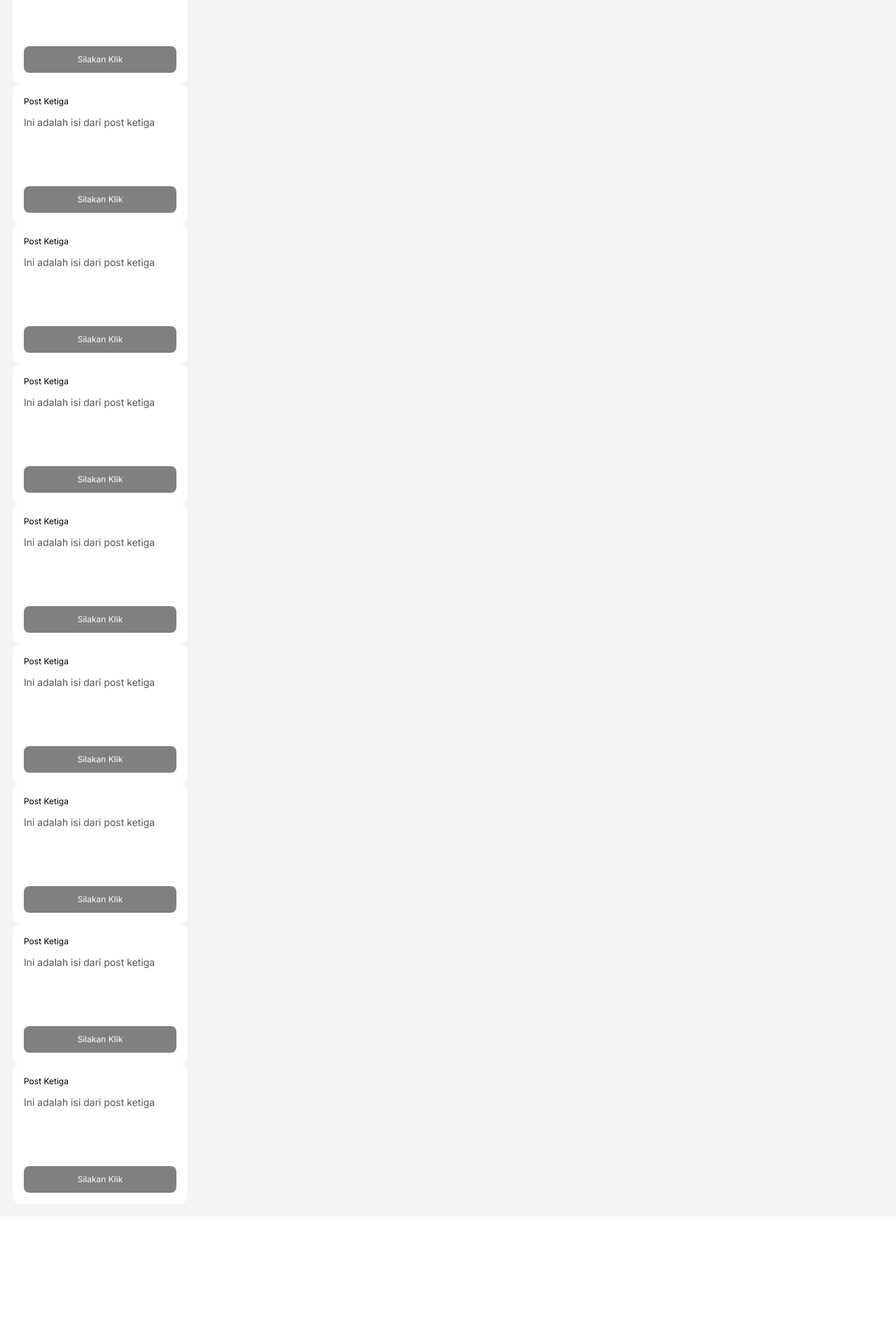
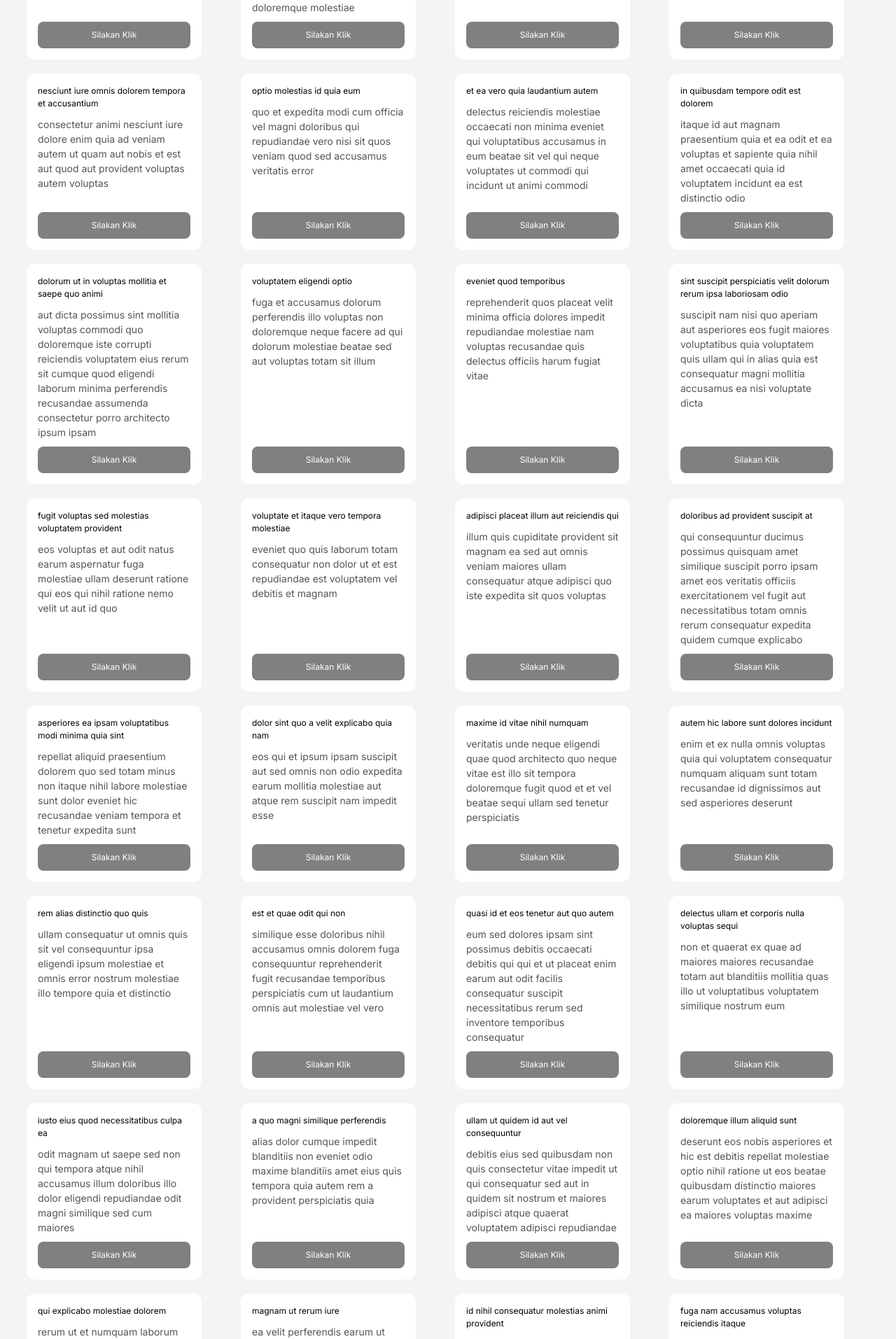
Before and after one commit to rafiapiyyu/admin-ui1, a React (Vite) app: page / in a window 1280 px wide. Shown: the part 543-2456 px from the top of the page at 70% size. Before the commit the page ends 2281 px from the top, so only its background shows below. Built offline with nearby package versions, Linux system fonts and the light colour scheme.

Commit message:
uts sisi klien revisi terakhir

```diff
--- a/src/App.css
+++ b/src/App.css
@@ -26,5 +26,4 @@ html {
   --color-special-red: #e73d1c;
   --color-special-red2: #b83016;
 
-
 }
--- a/src/PostCard.css
+++ b/src/PostCard.css
@@ -1,8 +1,8 @@
 .card {
   display: flex;
   flex-direction: column;
-  justify-content: center;
-  justify-items: center;
+  justify-content: space-between;
+
 
   width: 250px;
   min-height: 200px;
@@ -60,3 +60,10 @@
 .card-button.clicked:hover {
   background-color:#b83016;
 }
+
+.post-container {
+  display: grid;
+  grid-template-columns: repeat(auto-fill, minmax(250px, 1fr));
+  gap: 20px;
+  padding: 20px;
+}
--- a/src/PostList.jsx
+++ b/src/PostList.jsx
@@ -2,84 +2,239 @@ import PostCard from "./PostCard";
 
 const posts = [
   {
-    id: 1,
-    userId: 1,
-    title: "Post Pertama",
-    body: "Ini adalah isi dari post pertama",
+    "userId": 1,
+    "id": 1,
+    "title": "sunt aut facere repellat provident occaecati excepturi optio reprehenderit",
+    "body": "quia et suscipit\nsuscipit recusandae consequuntur expedita et cum\nreprehenderit molestiae ut ut quas totam\nnostrum rerum est autem sunt rem eveniet architecto"
   },
   {
-    id: 2,
-    userId: 1,
-    title: "Post Kedua",
-    body: "Ini adalah isi dari post kedua",
+    "userId": 1,
+    "id": 2,
+    "title": "qui est esse",
+    "body": "est rerum tempore vitae\nsequi sint nihil reprehenderit dolor beatae ea dolores neque\nfugiat blanditiis voluptate porro vel nihil molestiae ut reiciendis\nqui aperiam non debitis possimus qui neque nisi nulla"
   },
   {
-    id: 3,
-    userId: 2,
-    title: "Post Ketiga",
-    body: "Ini adalah isi dari post ketiga",
+    "userId": 1,
+    "id": 3,
+    "title": "ea molestias quasi exercitationem repellat qui ipsa sit aut",
+    "body": "et iusto sed quo iure\nvoluptatem occaecati omnis eligendi aut ad\nvoluptatem doloribus vel accusantium quis pariatur\nmolestiae porro eius odio et labore et velit aut"
   },
   {
-    id: 4,
-    userId: 2,
-    title: "Post Ketiga",
-    body: "Ini adalah isi dari post ketiga",
+    "userId": 1,
+    "id": 4,
+    "title": "eum et est occaecati",
+    "body": "ullam et saepe reiciendis voluptatem adipisci\nsit amet autem assumenda provident rerum culpa\nquis hic commodi nesciunt rem tenetur doloremque ipsam iure\nquis sunt voluptatem rerum illo velit"
   },
   {
-    id: 5,
-    userId: 2,
-    title: "Post Ketiga",
-    body: "Ini adalah isi dari post ketiga",
+    "userId": 1,
+    "id": 5,
+    "title": "nesciunt quas odio",
+    "body": "repudiandae veniam quaerat sunt sed\nalias aut fugiat sit autem sed est\nvoluptatem omnis possimus esse voluptatibus quis\nest aut tenetur dolor neque"
   },
   {
-    id: 6,
-    userId: 2,
-    title: "Post Ketiga",
-    body: "Ini adalah isi dari post ketiga",
+    "userId": 1,
+    "id": 6,
+    "title": "dolorem eum magni eos aperiam quia",
+    "body": "ut aspernatur corporis harum nihil quis provident sequi\nmollitia nobis aliquid molestiae\nperspiciatis et ea nemo ab reprehenderit accusantium quas\nvoluptate dolores velit et doloremque molestiae"
   },
   {
-    id: 7,
-    userId: 2,
-    title: "Post Ketiga",
-    body: "Ini adalah isi dari post ketiga",
+    "userId": 1,
+    "id": 7,
+    "title": "magnam facilis autem",
+    "body": "dolore placeat quibusdam ea quo vitae\nmagni quis enim qui quis quo nemo aut saepe\nquidem repellat excepturi ut quia\nsunt ut sequi eos ea sed quas"
   },
   {
-    id: 8,
-    userId: 2,
-    title: "Post Ketiga",
-    body: "Ini adalah isi dari post ketiga",
+    "userId": 1,
+    "id": 8,
+    "title": "dolorem dolore est ipsam",
+    "body": "dignissimos aperiam dolorem qui eum\nfacilis quibusdam animi sint suscipit qui sint possimus cum\nquaerat magni maiores excepturi\nipsam ut commodi dolor voluptatum modi aut vitae"
   },
   {
-    id: 9,
-    userId: 2,
-    title: "Post Ketiga",
-    body: "Ini adalah isi dari post ketiga",
+    "userId": 1,
+    "id": 9,
+    "title": "nesciunt iure omnis dolorem tempora et accusantium",
+    "body": "consectetur animi nesciunt iure dolore\nenim quia ad\nveniam autem ut quam aut nobis\net est aut quod aut provident voluptas autem voluptas"
   },
   {
-    id: 10,
-    userId: 2,
-    title: "Post Ketiga",
-    body: "Ini adalah isi dari post ketiga",
+    "userId": 1,
+    "id": 10,
+    "title": "optio molestias id quia eum",
+    "body": "quo et expedita modi cum officia vel magni\ndoloribus qui repudiandae\nvero nisi sit\nquos veniam quod sed accusamus veritatis error"
   },
   {
-    id: 11,
-    userId: 2,
-    title: "Post Ketiga",
-    body: "Ini adalah isi dari post ketiga",
+    "userId": 2,
+    "id": 11,
+    "title": "et ea vero quia laudantium autem",
+    "body": "delectus reiciendis molestiae occaecati non minima eveniet qui voluptatibus\naccusamus in eum beatae sit\nvel qui neque voluptates ut commodi qui incidunt\nut animi commodi"
+  },
+  {
+    "userId": 2,
+    "id": 12,
+    "title": "in quibusdam tempore odit est dolorem",
+    "body": "itaque id aut magnam\npraesentium quia et ea odit et ea voluptas et\nsapiente quia nihil amet occaecati quia id voluptatem\nincidunt ea est distinctio odio"
+  },
+  {
+    "userId": 2,
+    "id": 13,
+    "title": "dolorum ut in voluptas mollitia et saepe quo animi",
+    "body": "aut dicta possimus sint mollitia voluptas commodi quo doloremque\niste corrupti reiciendis voluptatem eius rerum\nsit cumque quod eligendi laborum minima\nperferendis recusandae assumenda consectetur porro architecto ipsum ipsam"
+  },
+  {
+    "userId": 2,
+    "id": 14,
+    "title": "voluptatem eligendi optio",
+    "body": "fuga et accusamus dolorum perferendis illo voluptas\nnon doloremque neque facere\nad qui dolorum molestiae beatae\nsed aut voluptas totam sit illum"
+  },
+  {
+    "userId": 2,
+    "id": 15,
+    "title": "eveniet quod temporibus",
+    "body": "reprehenderit quos placeat\nvelit minima officia dolores impedit repudiandae molestiae nam\nvoluptas recusandae quis delectus\nofficiis harum fugiat vitae"
+  },
+  {
+    "userId": 2,
+    "id": 16,
+    "title": "sint suscipit perspiciatis velit dolorum rerum ipsa laboriosam odio",
+    "body": "suscipit nam nisi quo aperiam aut\nasperiores eos fugit maiores voluptatibus quia\nvoluptatem quis ullam qui in alias quia est\nconsequatur magni mollitia accusamus ea nisi voluptate dicta"
+  },
+  {
+    "userId": 2,
+    "id": 17,
+    "title": "fugit voluptas sed molestias voluptatem provident",
+    "body": "eos voluptas et aut odit natus earum\naspernatur fuga molestiae ullam\ndeserunt ratione qui eos\nqui nihil ratione nemo velit ut aut id quo"
+  },
+  {
+    "userId": 2,
+    "id": 18,
+    "title": "voluptate et itaque vero tempora molestiae",
+    "body": "eveniet quo quis\nlaborum totam consequatur non dolor\nut et est repudiandae\nest voluptatem vel debitis et magnam"
+  },
+  {
+    "userId": 2,
+    "id": 19,
+    "title": "adipisci placeat illum aut reiciendis qui",
+    "body": "illum quis cupiditate provident sit magnam\nea sed aut omnis\nveniam maiores ullam consequatur atque\nadipisci quo iste expedita sit quos voluptas"
+  },
+  {
+    "userId": 2,
+    "id": 20,
+    "title": "doloribus ad provident suscipit at",
+    "body": "qui consequuntur ducimus possimus quisquam amet similique\nsuscipit porro ipsam amet\neos veritatis officiis exercitationem vel fugit aut necessitatibus totam\nomnis rerum consequatur expedita quidem cumque explicabo"
+  },
+  {
+    "userId": 3,
+    "id": 21,
+    "title": "asperiores ea ipsam voluptatibus modi minima quia sint",
+    "body": "repellat aliquid praesentium dolorem quo\nsed totam minus non itaque\nnihil labore molestiae sunt dolor eveniet hic recusandae veniam\ntempora et tenetur expedita sunt"
+  },
+  {
+    "userId": 3,
+    "id": 22,
+    "title": "dolor sint quo a velit explicabo quia nam",
+    "body": "eos qui et ipsum ipsam suscipit aut\nsed omnis non odio\nexpedita earum mollitia molestiae aut atque rem suscipit\nnam impedit esse"
+  },
+  {
+    "userId": 3,
+    "id": 23,
+    "title": "maxime id vitae nihil numquam",
+    "body": "veritatis unde neque eligendi\nquae quod architecto quo neque vitae\nest illo sit tempora doloremque fugit quod\net et vel beatae sequi ullam sed tenetur perspiciatis"
+  },
+  {
+    "userId": 3,
+    "id": 24,
+    "title": "autem hic labore sunt dolores incidunt",
+    "body": "enim et ex nulla\nomnis voluptas quia qui\nvoluptatem consequatur numquam aliquam sunt\ntotam recusandae id dignissimos aut sed asperiores deserunt"
+  },
+  {
+    "userId": 3,
+    "id": 25,
+    "title": "rem alias distinctio quo quis",
+    "body": "ullam consequatur ut\nomnis quis sit vel consequuntur\nipsa eligendi ipsum molestiae et omnis error nostrum\nmolestiae illo tempore quia et distinctio"
+  },
+  {
+    "userId": 3,
+    "id": 26,
+    "title": "est et quae odit qui non",
+    "body": "similique esse doloribus nihil accusamus\nomnis dolorem fuga consequuntur reprehenderit fugit recusandae temporibus\nperspiciatis cum ut laudantium\nomnis aut molestiae vel vero"
+  },
+  {
+    "userId": 3,
+    "id": 27,
+    "title": "quasi id et eos tenetur aut quo autem",
+    "body": "eum sed dolores ipsam sint possimus debitis occaecati\ndebitis qui qui et\nut placeat enim earum aut odit facilis\nconsequatur suscipit necessitatibus rerum sed inventore temporibus consequatur"
+  },
+  {
+    "userId": 3,
+    "id": 28,
+    "title": "delectus ullam et corporis nulla voluptas sequi",
+    "body": "non et quaerat ex quae ad maiores\nmaiores recusandae totam aut blanditiis mollitia quas illo\nut voluptatibus voluptatem\nsimilique nostrum eum"
+  },
+  {
+    "userId": 3,
+    "id": 29,
+    "title": "iusto eius quod necessitatibus culpa ea",
+    "body": "odit magnam ut saepe sed non qui\ntempora atque nihil\naccusamus illum doloribus illo dolor\neligendi repudiandae odit magni similique sed cum maiores"
+  },
+  {
+    "userId": 3,
+    "id": 30,
+    "title": "a quo magni similique perferendis",
+    "body": "alias dolor cumque\nimpedit blanditiis non eveniet odio maxime\nblanditiis amet eius quis tempora quia autem rem\na provident perspiciatis quia"
+  },
+  {
+    "userId": 4,
+    "id": 31,
+    "title": "ullam ut quidem id aut vel consequuntur",
+    "body": "debitis eius sed quibusdam non quis consectetur vitae\nimpedit ut qui consequatur sed aut in\nquidem sit nostrum et maiores adipisci atque\nquaerat voluptatem adipisci repudiandae"
+  },
+  {
+    "userId": 4,
+    "id": 32,
+    "title": "doloremque illum aliquid sunt",
+    "body": "deserunt eos nobis asperiores et hic\nest debitis repellat molestiae optio\nnihil ratione ut eos beatae quibusdam distinctio maiores\nearum voluptates et aut adipisci ea maiores voluptas maxime"
+  },
+  {
+    "userId": 4,
+    "id": 33,
+    "title": "qui explicabo molestiae dolorem",
+    "body": "rerum ut et numquam laborum odit est sit\nid qui sint in\nquasi tenetur tempore aperiam et quaerat qui in\nrerum officiis sequi cumque quod"
+  },
+  {
+    "userId": 4,
+    "id": 34,
+    "title": "magnam ut rerum iure",
+    "body": "ea velit perferendis earum ut voluptatem voluptate itaque iusto\ntotam pariatur in\nnemo voluptatem voluptatem autem magni tempora minima in\nest distinctio qui assumenda accusamus dignissimos officia nesciunt nobis"
+  },
+  {
+    "userId": 4,
+    "id": 35,
+    "title": "id nihil consequatur molestias animi provident",
+    "body": "nisi error delectus possimus ut eligendi vitae\nplaceat eos harum cupiditate facilis reprehenderit voluptatem beatae\nmodi ducimus quo illum voluptas eligendi\net nobis quia fugit"
+  },
+  {
+    "userId": 4,
+    "id": 36,
+    "title": "fuga nam accusamus voluptas reiciendis itaque",
+    "body": "ad mollitia et omnis minus architecto odit\nvoluptas doloremque maxime aut non ipsa qui alias veniam\nblanditiis culpa aut quia nihil cumque facere et occaecati\nqui aspernatur quia eaque ut aperiam inventore"
   },
 ];
 
 function PostList() {
   return (
-    <div className="min-h-screen bg-gray-100 p-6" >
+    <div className="min-h-screen bg-gray-100 p-6">
+
       <h1 className="text-3xl font-bold text-center mb-6 text-special-red2">
         Post Cards
       </h1>
+
+      {/* 🔥 TAMBAHKAN INI */}
+      <div className="post-container">
         {posts.map((post) => (
           <PostCard key={post.id} {...post} />
         ))}
       </div>
 
+    </div>
   );
 }
 
```
Lines whose indentation alone changed are shown as unchanged.
